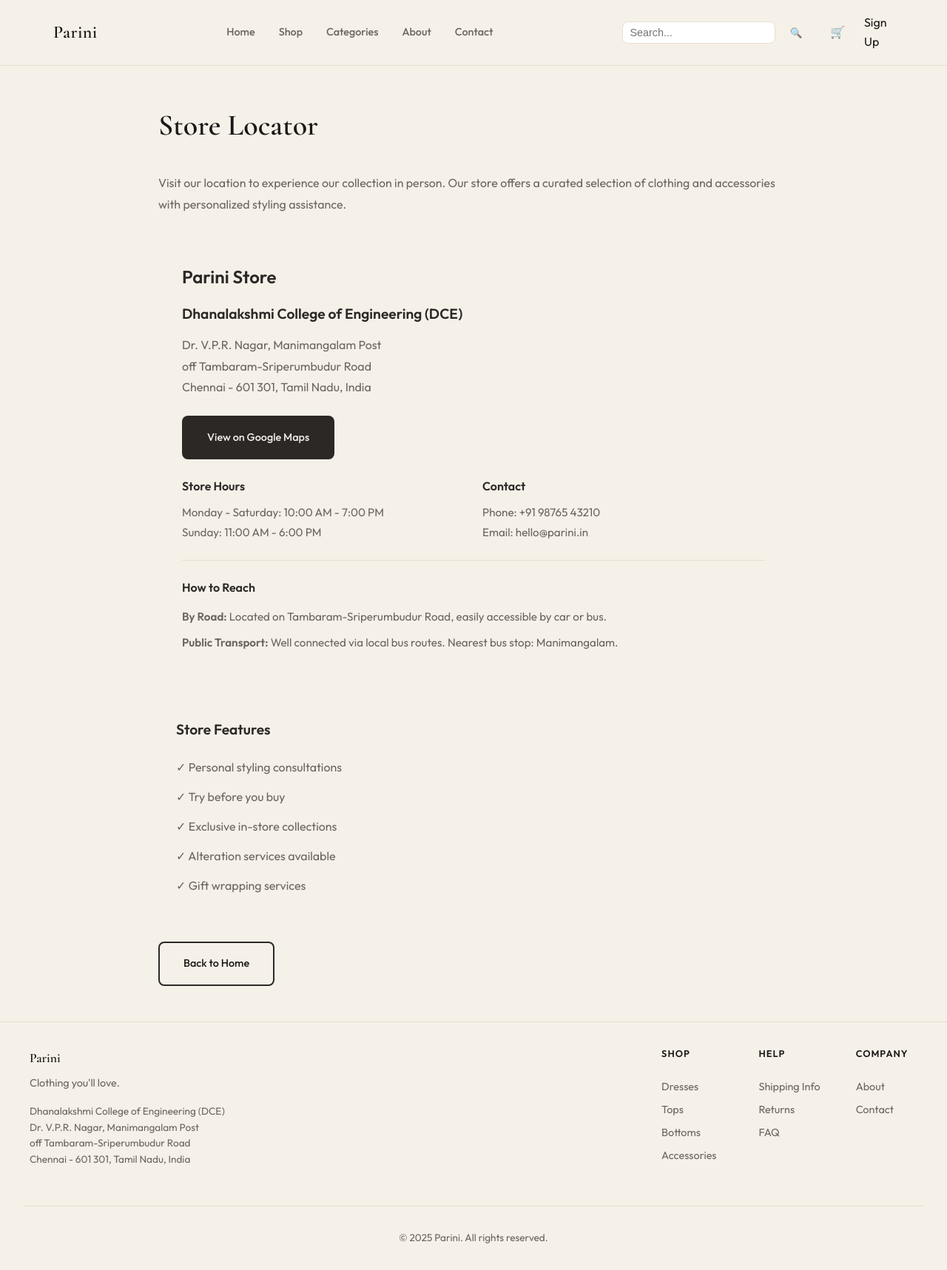
After one commit to Naresh-Kumar-K/pariniPoject, a Flask app: template garment-shop/templates/store-locator.html in a window 1280 px wide. The commit adds this page. Shown: the whole page at 74% size. Run offline with Flask 3, Linux system fonts and the light colour scheme; the template is opened without the code that fills it, so the values that code supplies are empty.

Commit message:
Add store locator page with location details and navigation links. Update index template to include a link to the new store locator page and enhance Instagram link for better accessibility.

```diff
--- a/garment-shop/app.py
+++ b/garment-shop/app.py
@@ -538,6 +538,13 @@ def contact_submit():
     return redirect(url_for("contact_page"))
 
 
+@app.route("/store-locator")
+def store_locator_page():
+    if not session.get("user_registered"):
+        return redirect(url_for("signup"))
+    return render_template("store-locator.html", cart_count=get_cart_count())
+
+
 if __name__ == "__main__":
     import socket
     preferred = int(os.environ.get("PORT", 3000))
--- /dev/null
+++ b/garment-shop/templates/store-locator.html
@@ -0,0 +1,68 @@
+{% extends "base.html" %}
+{% block title %}Store Locator — Parini{% endblock %}
+{% block main %}
+<div style="max-width:900px;margin:0 auto;padding:3rem 1.5rem;">
+  <h1 style="font-family:var(--font-display);font-size:2.5rem;margin-bottom:1rem;">Store Locator</h1>
+
+  <div style="margin-top:2rem;">
+    <p style="color:var(--color-muted);margin-bottom:2rem;line-height:1.8;">
+      Visit our location to experience our collection in person. Our store offers a curated selection of clothing and accessories with personalized styling assistance.
+    </p>
+  </div>
+
+  <div style="background:var(--color-cream);padding:2rem;border-radius:var(--radius);margin-bottom:2rem;">
+    <h2 style="font-size:1.5rem;margin-bottom:1rem;color:var(--color-charcoal);">Parini Store</h2>
+    <div style="margin-bottom:1.5rem;">
+      <h3 style="font-size:1.2rem;margin-bottom:0.75rem;color:var(--color-charcoal);">Dhanalakshmi College of Engineering (DCE)</h3>
+      <p style="color:var(--color-muted);line-height:1.8;margin-bottom:1rem;">
+        Dr. V.P.R. Nagar, Manimangalam Post<br>
+        off Tambaram-Sriperumbudur Road<br>
+        Chennai - 601 301, Tamil Nadu, India
+      </p>
+      <a href="https://maps.app.goo.gl/i3eY4pzNJzfRCUZ69" target="_blank" rel="noopener noreferrer" class="btn btn-primary" style="display:inline-block;margin-top:0.5rem;">View on Google Maps</a>
+    </div>
+
+    <div style="display:grid;grid-template-columns:repeat(auto-fit,minmax(200px,1fr));gap:1.5rem;margin-top:1.5rem;">
+      <div>
+        <h4 style="font-size:1rem;margin-bottom:0.5rem;color:var(--color-charcoal);">Store Hours</h4>
+        <p style="color:var(--color-muted);line-height:1.8;font-size:0.95rem;">
+          Monday - Saturday: 10:00 AM - 7:00 PM<br>
+          Sunday: 11:00 AM - 6:00 PM
+        </p>
+      </div>
+      <div>
+        <h4 style="font-size:1rem;margin-bottom:0.5rem;color:var(--color-charcoal);">Contact</h4>
+        <p style="color:var(--color-muted);line-height:1.8;font-size:0.95rem;">
+          Phone: +91 98765 43210<br>
+          Email: hello@parini.in
+        </p>
+      </div>
+    </div>
+
+    <div style="margin-top:1.5rem;padding-top:1.5rem;border-top:1px solid var(--color-sand);">
+      <h4 style="font-size:1rem;margin-bottom:0.75rem;color:var(--color-charcoal);">How to Reach</h4>
+      <p style="color:var(--color-muted);line-height:1.8;font-size:0.95rem;margin-bottom:0.5rem;">
+        <strong>By Road:</strong> Located on Tambaram-Sriperumbudur Road, easily accessible by car or bus.
+      </p>
+      <p style="color:var(--color-muted);line-height:1.8;font-size:0.95rem;">
+        <strong>Public Transport:</strong> Well connected via local bus routes. Nearest bus stop: Manimangalam.
+      </p>
+    </div>
+  </div>
+
+  <div style="background:var(--color-cream);padding:1.5rem;border-radius:var(--radius);margin-bottom:2rem;">
+    <h3 style="font-size:1.2rem;margin-bottom:1rem;color:var(--color-charcoal);">Store Features</h3>
+    <ul style="list-style:none;padding:0;color:var(--color-muted);line-height:2;">
+      <li style="padding:0.25rem 0;">✓ Personal styling consultations</li>
+      <li style="padding:0.25rem 0;">✓ Try before you buy</li>
+      <li style="padding:0.25rem 0;">✓ Exclusive in-store collections</li>
+      <li style="padding:0.25rem 0;">✓ Alteration services available</li>
+      <li style="padding:0.25rem 0;">✓ Gift wrapping services</li>
+    </ul>
+  </div>
+
+  <div style="margin-top:2rem;">
+    <a href="{{ url_for('index') }}" class="btn btn-outline">Back to Home</a>
+  </div>
+</div>
+{% endblock %}
```
Also changed, not shown: garment-shop/templates/index.html (+4 -4 lines).
